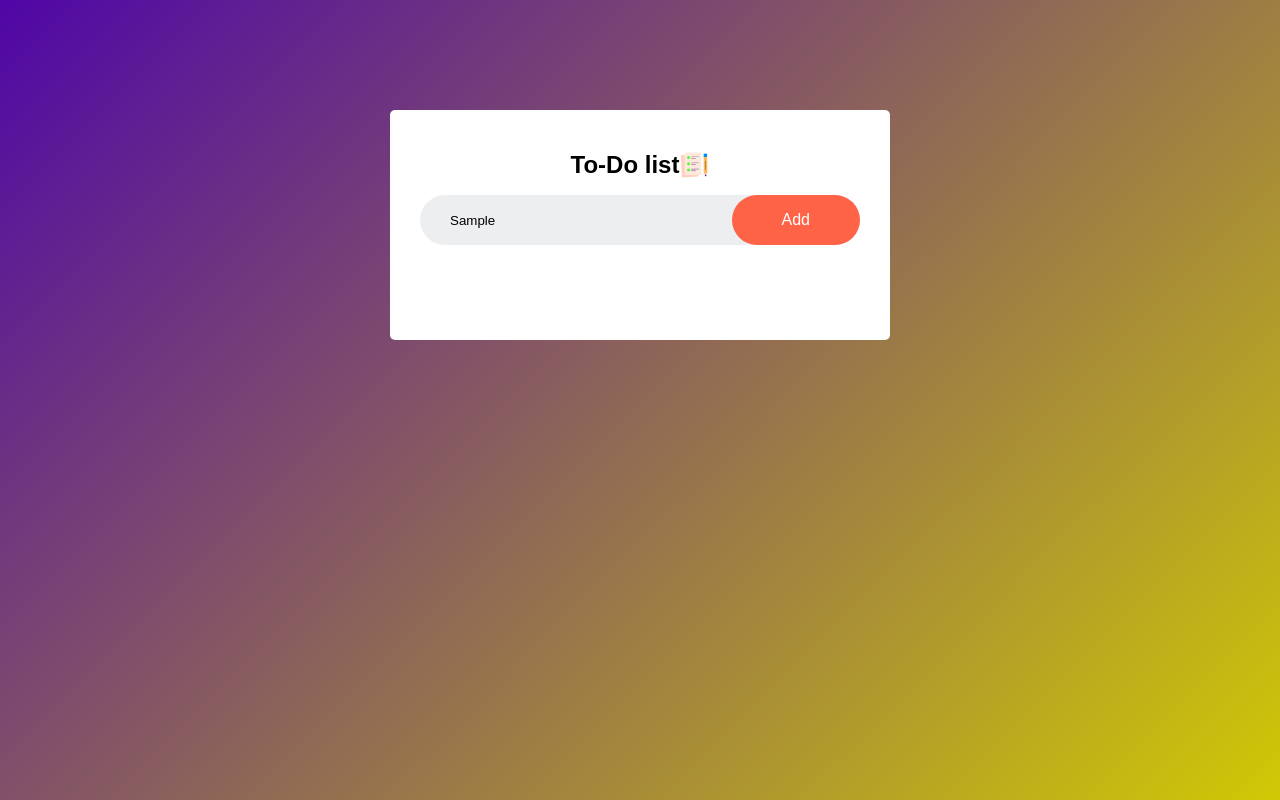
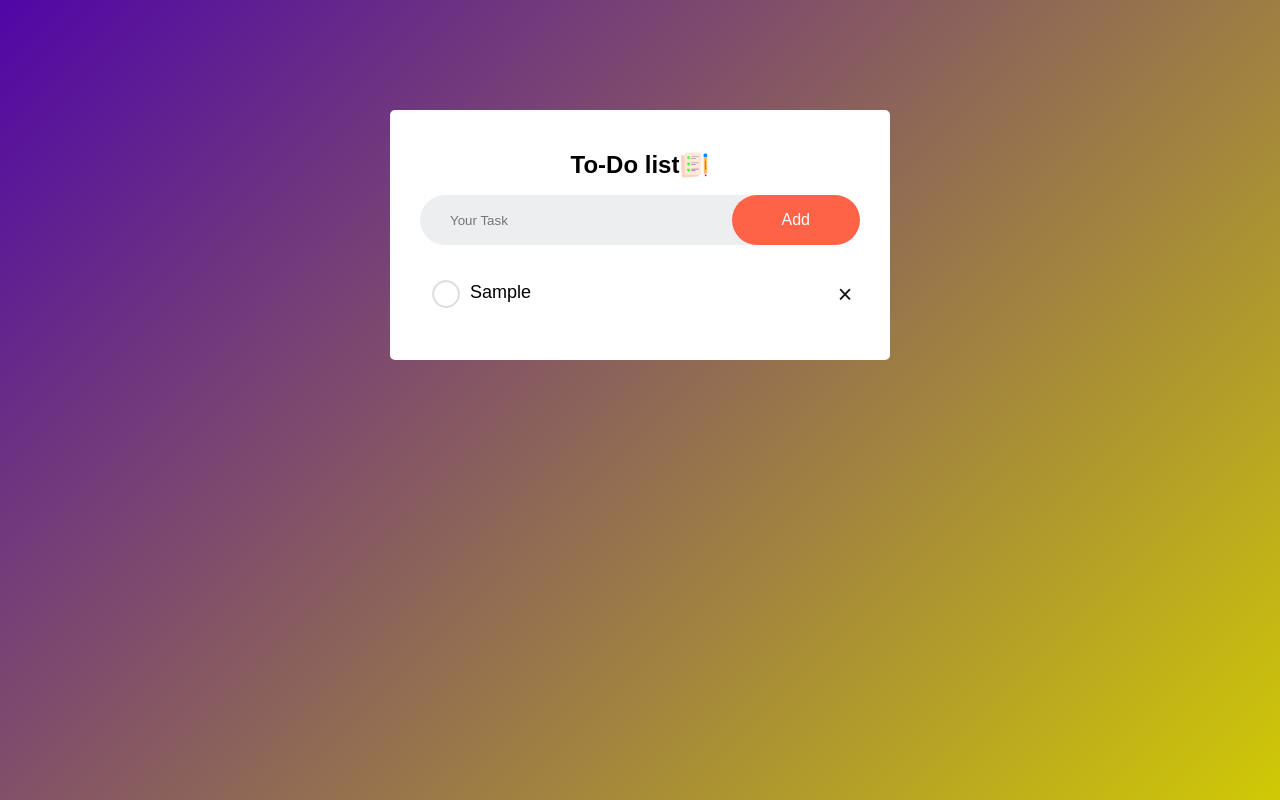
Before and after one commit to Notsanjay0/microproject, a plain HTML site: page index.html in a window 1280 px wide. Both pictures are taken after typing "Sample" into the empty fields and a click on the button "Add". Drawn offline with Linux system fonts and the light colour scheme.

Commit message:
functional, but not saving data

```diff
--- a/index.html
+++ b/index.html
@@ -5,7 +5,6 @@
     <meta name="viewport" content="width=device-width, initial-scale=1.0">
     <title>Productivity App</title>
     <link rel="stylesheet" href="styles.css">
-    <script src="script.js"></script>
 </head>
 <body>
  <div class="container">
@@ -13,9 +12,11 @@
         <h2>To-Do list <img src="images/icon.png"></h2>
         <div class="row">
             <input type="text" id="input-box" placeholder="Your Task">
-            <button>Add</button>
+            <button onclick="addTask()">Add</button>
         </div>
+        <ul id="task-container"></ul>
     </div>
  </div>
+ <script src="script.js"></script>
 </body>
 </html>
--- a/script.js
+++ b/script.js
@@ -0,0 +1,26 @@
+const inputBox = document.getElementById("input-box");
+const taskContainer = document.getElementById("task-container");
+
+function addTask() {
+    if(inputBox.value === ''){
+        alert("You must type SOMETHING");
+    }
+    else {
+        let li = document.createElement("li");
+        li.innerHTML = inputBox.value;
+        taskContainer.appendChild(li);
+        let span = document.createElement("span");
+        span.innerHTML = "\u00d7";
+        li.appendChild(span);
+    }
+    inputBox.value = '';
+
+}
+taskContainer.addEventListener("click", function(e){
+    if(e.target.tagName === "LI"){
+        e.target.classList.toggle("checked");
+    }
+    else if(e.target.tagName === "SPAN"){
+        e.target.parentElement.remove();
+    }
+}, false);
--- a/styles.css
+++ b/styles.css
@@ -15,7 +15,7 @@
     max-width: 500px;
     background: #fff;
     margin: 100px auto 20px;
-    padding: 40px 30px 70px;
+    padding: 40px 30px 45px;
     border-radius: 5px;
 }
 .todo-app h2 {
@@ -23,6 +23,7 @@
     align-items: center;
     justify-content: center;
     margin-bottom: 15px;
+    user-select: none;
 }
 .todo-app h2 img {
     width: 30px;
@@ -54,3 +55,54 @@
     cursor: pointer;
     font-size: 1rem;
 }
+#task-container li {
+    list-style: none;
+    padding: 12px 8px 12px 50px;
+    font-size: large;
+    user-select: none;
+    cursor: pointer;
+    position: relative;
+}
+#task-container li::before {
+    content: "";
+    background-image: url(images/unchecked.png);
+    background-size: cover;
+    background-position: center;
+    border-radius: 50%;
+    height: 28px;
+    width: 28px;
+    position: absolute;
+    top: 10px;
+    left: 12px;
+}
+#task-container .checked {
+    color: #888;
+    text-decoration: line-through;
+}
+#task-container .checked::before {
+    content: "";
+    background-image: url(images/checked.png);
+    background-size: cover;
+    background-position: center;
+    border-radius: 50%;
+    height: 28px;
+    width: 28px;
+    position: absolute;
+    top: 10px;
+    left: 12px;
+}
+#task-container li span {
+    height: 30px;
+    width: 30px;
+    position: absolute;
+    right: 0;
+    top: 9px;
+    font-size: 25px;
+    color: rgb(21, 17, 17);
+    text-align: center;
+    line-height: 30px;
+    border-radius: 50%;
+}
+#task-container li span:hover {
+    background-color: #999;
+}
```
